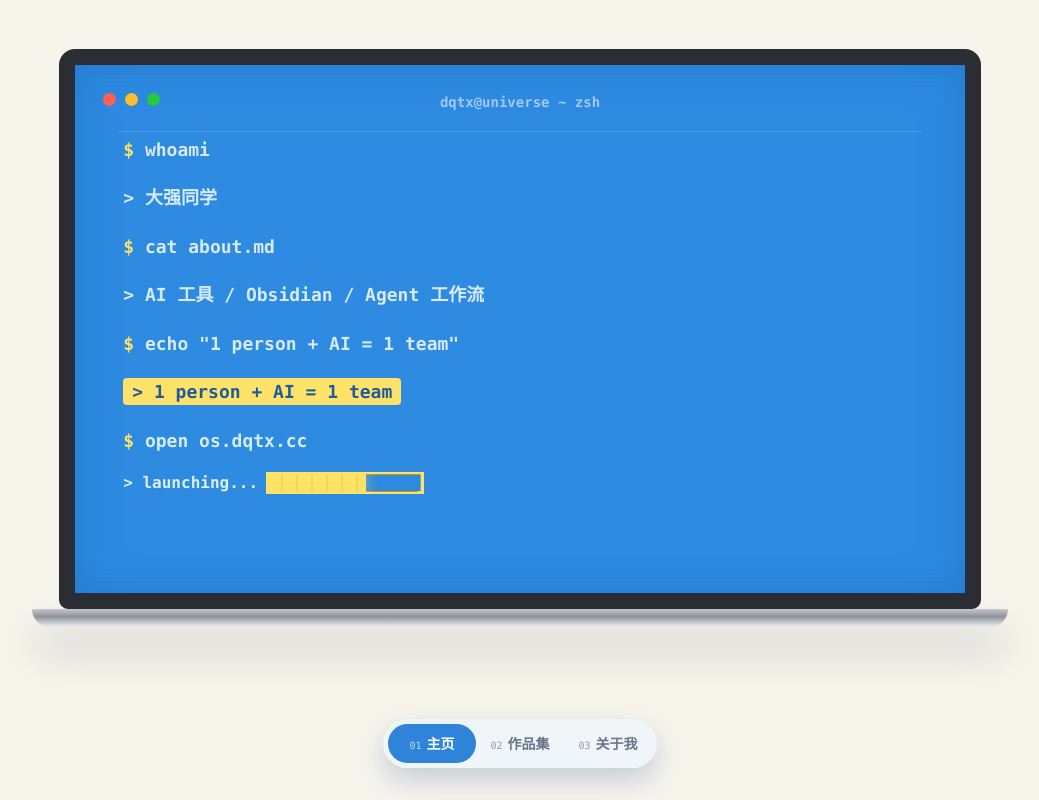
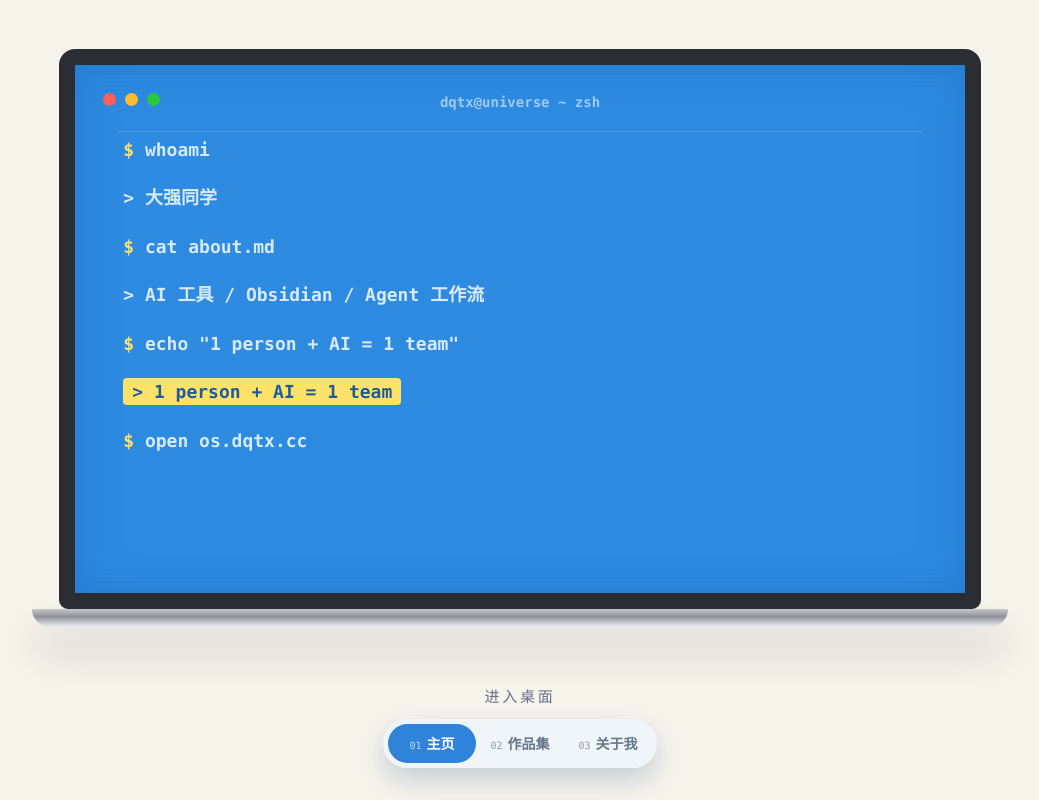
Before and after one commit to dqtx760/oszen, a Next.js app: page / in a window 1280 px wide. Shown: the whole page, without its empty margins (120-1159 px from the left). Built offline with nearby package versions, Linux system fonts and the light colour scheme.

Commit message:
Remove automatic desktop launch timer

```diff
--- a/app/page.tsx
+++ b/app/page.tsx
@@ -246,12 +246,6 @@
     };
     window.addEventListener("keydown", launchOnEnter);
     return () => window.removeEventListener("keydown", launchOnEnter);
-  }, [desktopLaunched, isLaunching, isLocked, tab]);
-
-  useEffect(() => {
-    if (tab !== "home" || desktopLaunched || isLaunching || isLocked) return;
-    const autoLaunchTimer = window.setTimeout(() => setIsLaunching(true), 3500);
-    return () => window.clearTimeout(autoLaunchTimer);
   }, [desktopLaunched, isLaunching, isLocked, tab]);
 
   useEffect(() => {
```
Also changed, not shown: 1 other file (tests, documents, lock files or other folders).
